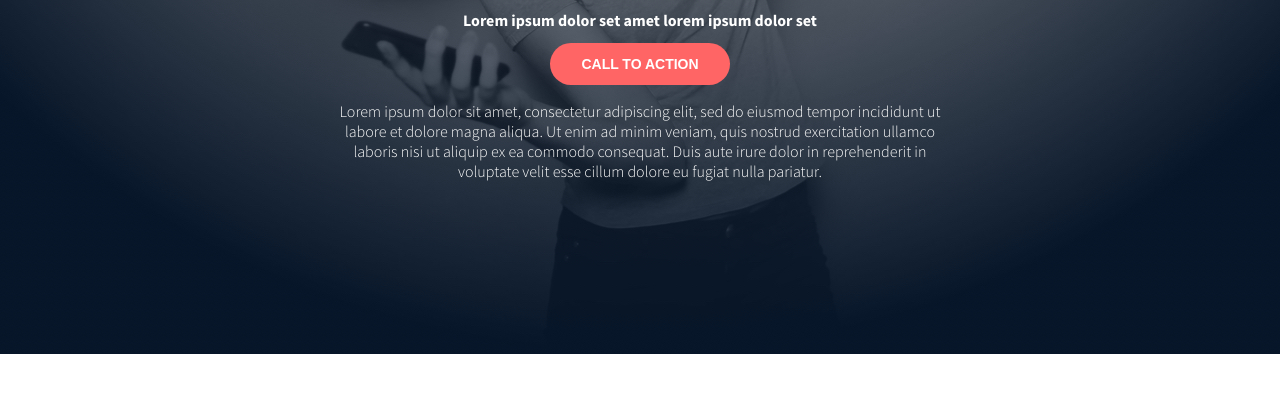
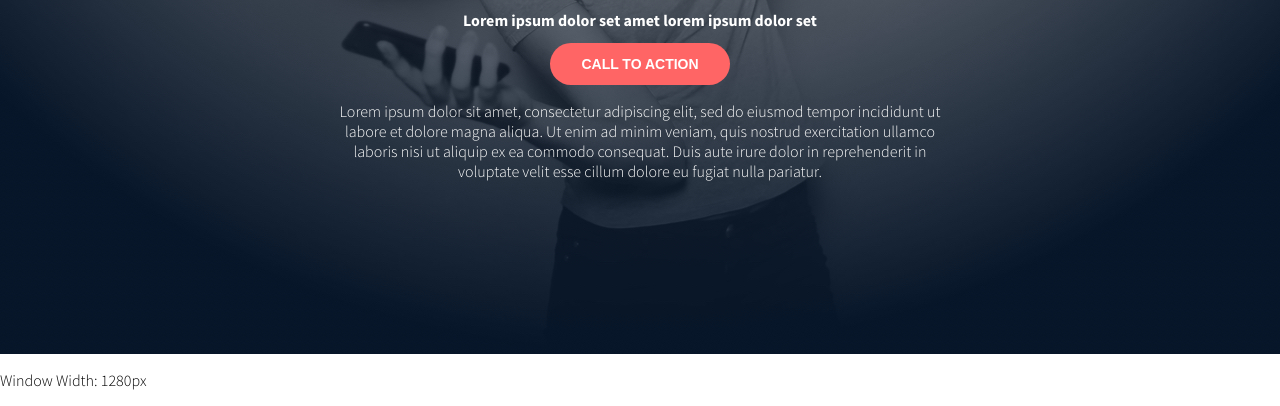
Before and after one commit to Zytronium/atlas-headphones, a website: page index.html in a window 1280 px wide. Shown: the part 446-852 px from the top of the page. Before the commit the page ends 800 px from the top, so only its background shows below. Drawn offline with Linux system fonts and the light colour scheme.

Commit message:
temporary debug script

```diff
--- a/index.html
+++ b/index.html
@@ -43,7 +43,23 @@
 
 
 </header>
-<main></main>
+<main>
+    <p id="device-width"></p>
+</main>
+
 <footer></footer>
+
+<!-- Test Script for getting the width of the page when viewed on my phone for debugging purposes. -->
+<script>
+    function updateWidth() {
+        const widthParagraph = document.getElementById("device-width");
+
+        if (!widthParagraph) return;
+        widthParagraph.textContent = "Window Width: " + window.innerWidth + "px";
+    }
+
+    updateWidth();
+    window.addEventListener("resize", updateWidth);
+</script>
 </body>
 </html>
```
